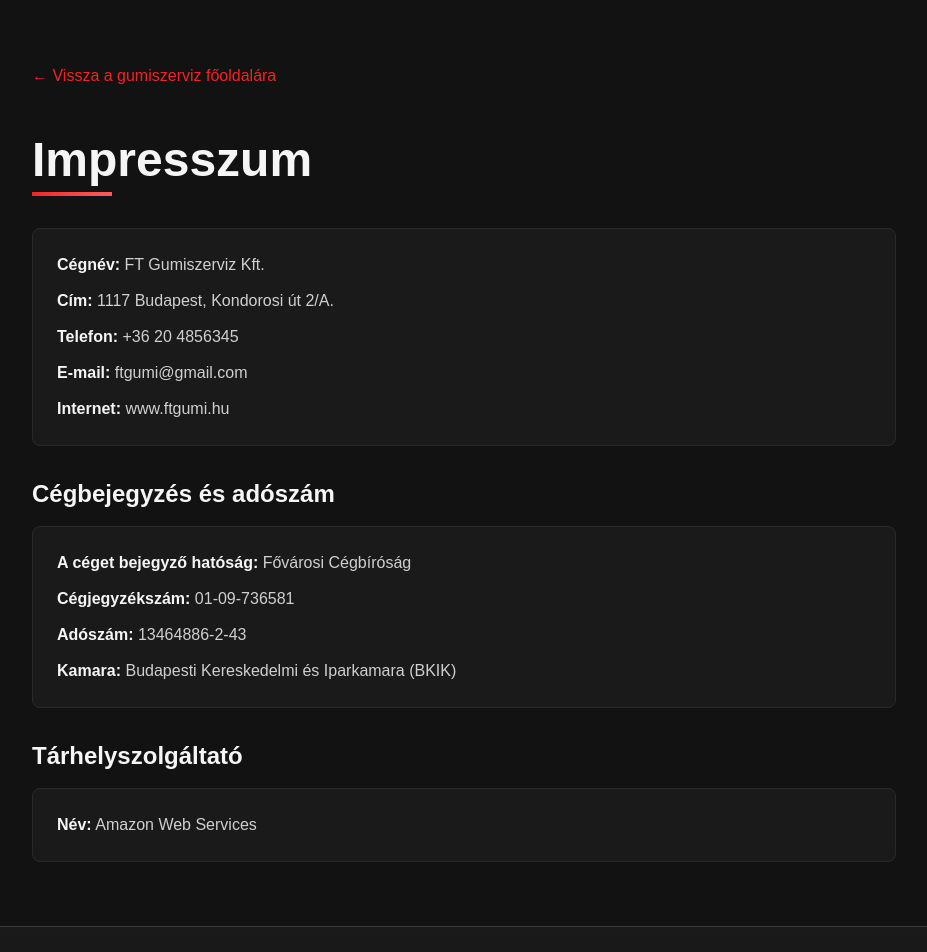
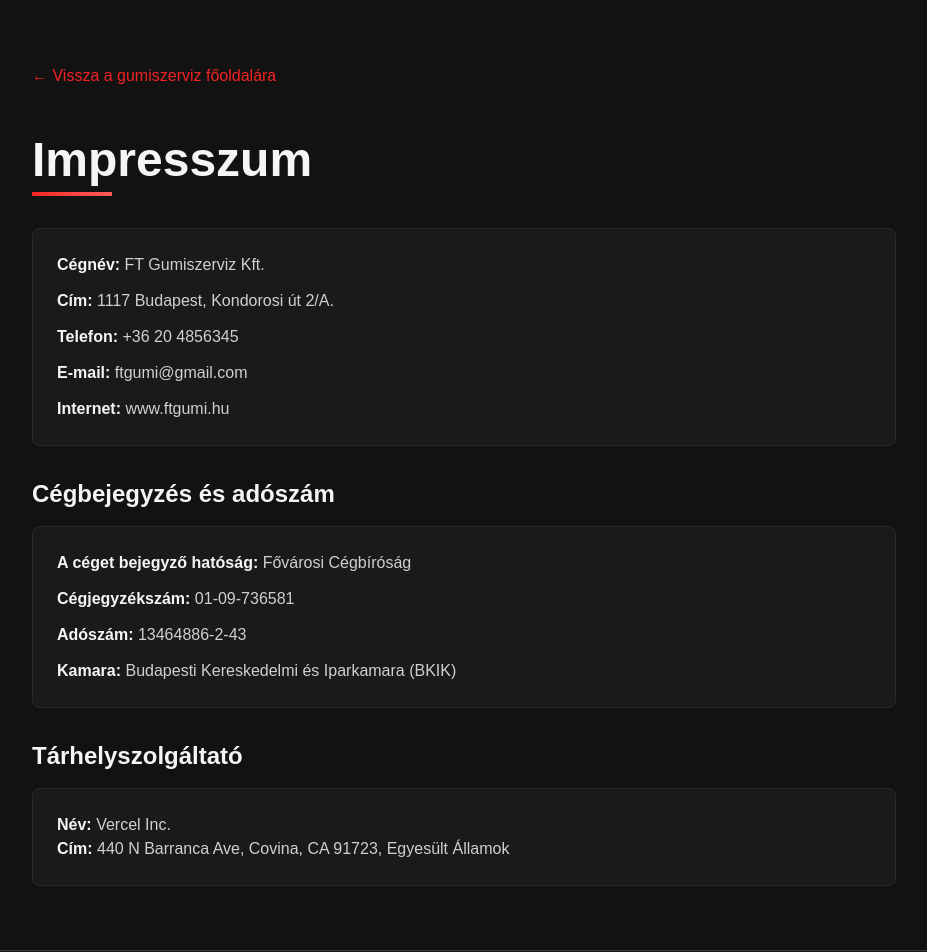
Before and after one commit to xdmarci2005/FTGumi---Next.js, a Next.js app: page /impresszum in a window 1280 px wide. Shown: the top 952 px of the page, without its empty margins (176-1103 px from the left). Built offline with nearby package versions, Linux system fonts and the light colour scheme.

Commit message:
base model finish, the page is fully functional, only improvements from now on

```diff
--- a/app/adatkezelesi-tajekoztato/page.tsx
+++ b/app/adatkezelesi-tajekoztato/page.tsx
@@ -13,7 +13,7 @@
             ← Vissza a gumiszerviz főoldalára
           </Link>
           <a
-            href="/pdfs/Trinin-Labs-GDPR-nyilatkozat.pdf"
+            href="/pdfs/FT Gumiszerviz GDPR nyilatkozat.pdf"
             target="_blank"
             rel="noopener noreferrer"
             className="bg-[#f22323] hover:bg-[F37777] text-[#121212] px-4 py-2 rounded-lg font-semibold transition-colors duration-300"
@@ -27,7 +27,7 @@
         </h1>
         <div className="h-1 w-20 bg-gradient-to-r from-[#f22323] to-[] mb-4"></div>
         <p className="text-[#8a8a8a] text-sm mb-12">
-          Frissítve: 2026. 02. 01.[cite: 3]
+          Frissítve: 2026. 05. 04.
         </p>
 
         <div className="space-y-8 text-[#d0d0d0]">
--- a/app/impresszum/page.tsx
+++ b/app/impresszum/page.tsx
@@ -75,7 +75,11 @@
             <div className="bg-[#1a1a1a] rounded-lg p-6 border border-[#2a2a2a]">
               <p>
                 <span className="text-[#f5f5f5] font-semibold">Név:</span>{" "}
-                Amazon Web Services
+                  Vercel Inc.
+              </p>
+              <p>
+                <span className="text-[#f5f5f5] font-semibold">Cím:</span>{" "}
+                   440 N Barranca Ave, Covina, CA 91723, Egyesült Államok
               </p>
             </div>
           </div>
```
Also changed, not shown: 1 other file (tests, documents, lock files or other folders).
